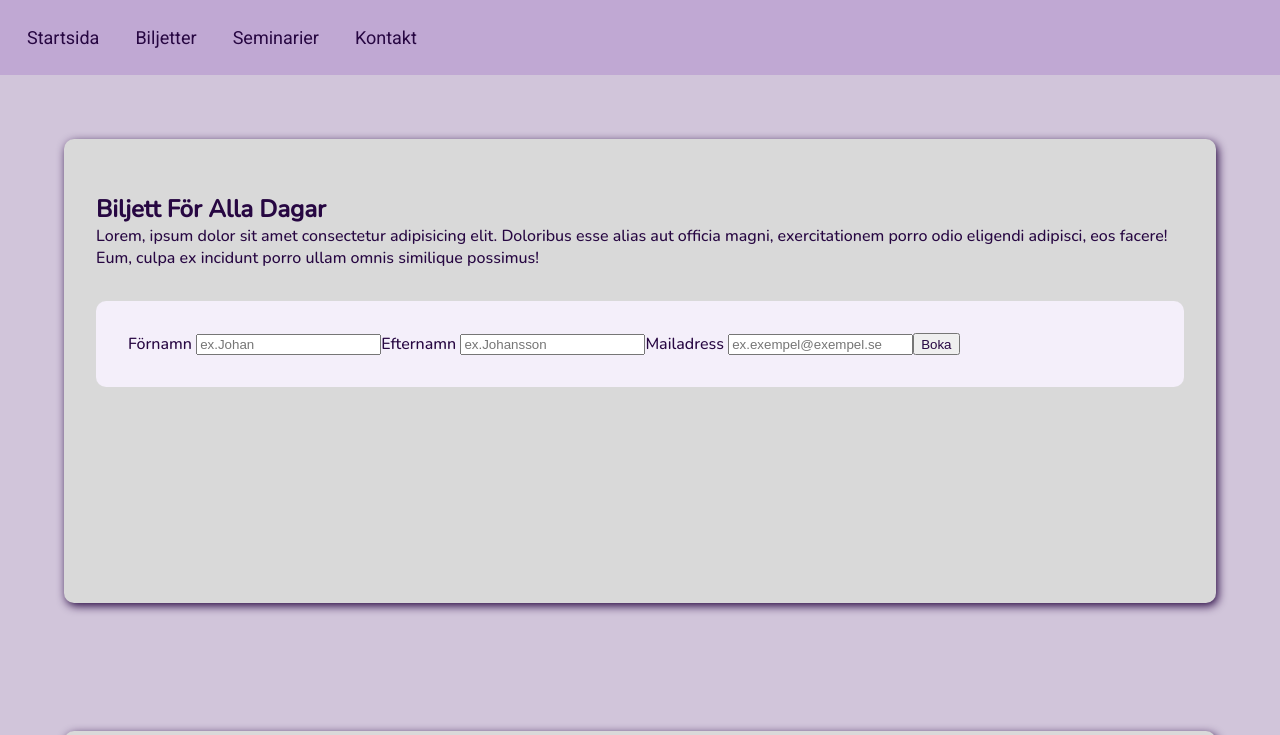
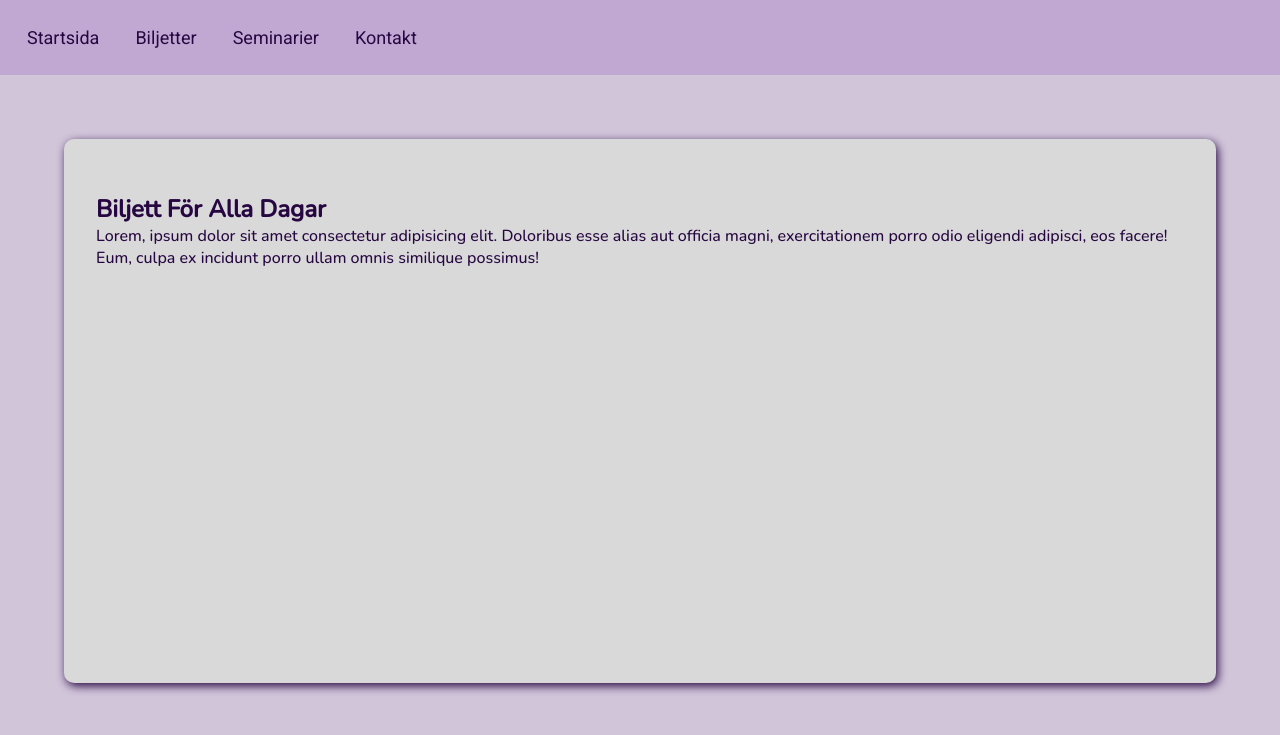
Before and after one commit to Vadfinnsinte/Battre-Webb-Linda-W, a plain HTML site: page boka.html in a window 1280 px wide. Shown: the top 735 px of the page. Drawn offline with nearby package versions, Linux system fonts and the light colour scheme.

Commit message:
Jobbat i boka, laggt in formulär och kommenterat bort kod. fixat lite smått i seminarier och laggt en h1 på startsidan

```diff
--- a/boka.css
+++ b/boka.css
@@ -14,14 +14,13 @@ body {
 .header {
 	background-color: #C0A8D3;
 	padding: 1.5em;
-	/* opacity: 75%; */
 	display: flex;
 	flex-direction: row;
 	gap: 2em;
 	font-size: 18px;
-	/* width: 99vw; */
 	font-family: 'Roboto', sans-serif;
 	font-weight: 400;
+
 }
 
 .dropdown {
@@ -56,21 +55,38 @@ body {
 }
 .boka > * {
 	margin: 4em;
-	/* border: 2px solid #270742; */
-	height: 50vh;
+	height: 60vh;
 	background-color: var(--bg-color);
 	padding: 2em;
 	border-radius: 10px;
 	box-shadow: 2px 3px 10px #270742;
+	overflow: auto;
 }
-.alladagar {
-	display: flex;
-	/* grid-template-columns: 1fr 1fr; */
+/* .form {
+	display: grid;
+	grid-template-columns: 1fr 1fr;
 	margin-top: 2em;
 	background-color: rgb(244, 239, 250);
 	padding: 2em;
 	border-radius: 10px;
+	gap: 1em;
 }
+
+.info input {
+	display: flex;
+	flex-grow: 1;
+	width: 20em;
+	height: 2em;
+}
+.mat {
+	margin: 1.5em 0;
+	grid-column: span 2;
+}
+.mat input {
+	margin-top: 0.5em;
+	margin-right: 3em;
+
+} */
 
 
 @media (max-width: 422px) {
--- a/boka.html
+++ b/boka.html
@@ -53,21 +53,40 @@
 				<img>
 				<h1>Biljett För Alla Dagar</h1>
 				<p>Lorem, ipsum dolor sit amet consectetur adipisicing elit. Doloribus esse alias aut officia magni, exercitationem porro odio eligendi adipisci, eos facere! Eum, culpa ex incidunt porro ullam omnis similique possimus!</p>
-				<form class="alladagar">
-					<section>
+				<!--- <form class="form">
+					<section class="info">
 						<label for="Förnamn">Förnamn</label>
 						<input id="Förnamn" type="text" placeholder="ex.Johan">
 					</section>
-					<section>
+					<section class="info">
 						<label for="efternamn">Efternamn</label>
-						<input id="efternamn" type="text" placeholder="ex.Johansson">
+						<input class="flex" id="efternamn" type="text" placeholder="ex.Johansson">
 					</section>
-					<section>
+					<section class="info">
 						<label for="e-post">Mailadress</label>
-						<input id="efternamn" type="text" placeholder="ex.exempel@exempel.se">
+						<input class="flex" id="e-post" type="text" placeholder="ex.exempel@exempel.se">
+					</section>
+					<section class="info">
+						<label for="nummer">Telefon</label>
+						<input class="flex" id="nummer" type="number" placeholder="ex.070-000000.se">
+					</section>
+					<section class="mat">
+						<p>Välj ETT matalternativ:</p>
+						<label for="fisk">Fisk</label>
+						<input id="fisk" type="radio" placeholder="ex.070-000000.se">
+
+						<label for="kött">Kött</label>
+						<input id="kött" type="radio" placeholder="ex.070-000000.se">
+
+						<label for="Vegetariskt">Vegetariskt</label>
+						<input id="Vegetariskt" type="radio" placeholder="ex.070-000000.se">
+						<label for="Veganskt">Veganskt</label>
+						<input id="Veganskt" type="radio" placeholder="ex.070-000000.se">
+
+
 					</section>
 					<button>Boka</button>
-				</form>
+				</form> ---->
 			</div>
 			<div>
 				<img>
```
Also changed, not shown: index.html (+1 -0 lines), seminarie.css (+7 -2 lines), style.css (+10 -0 lines).
